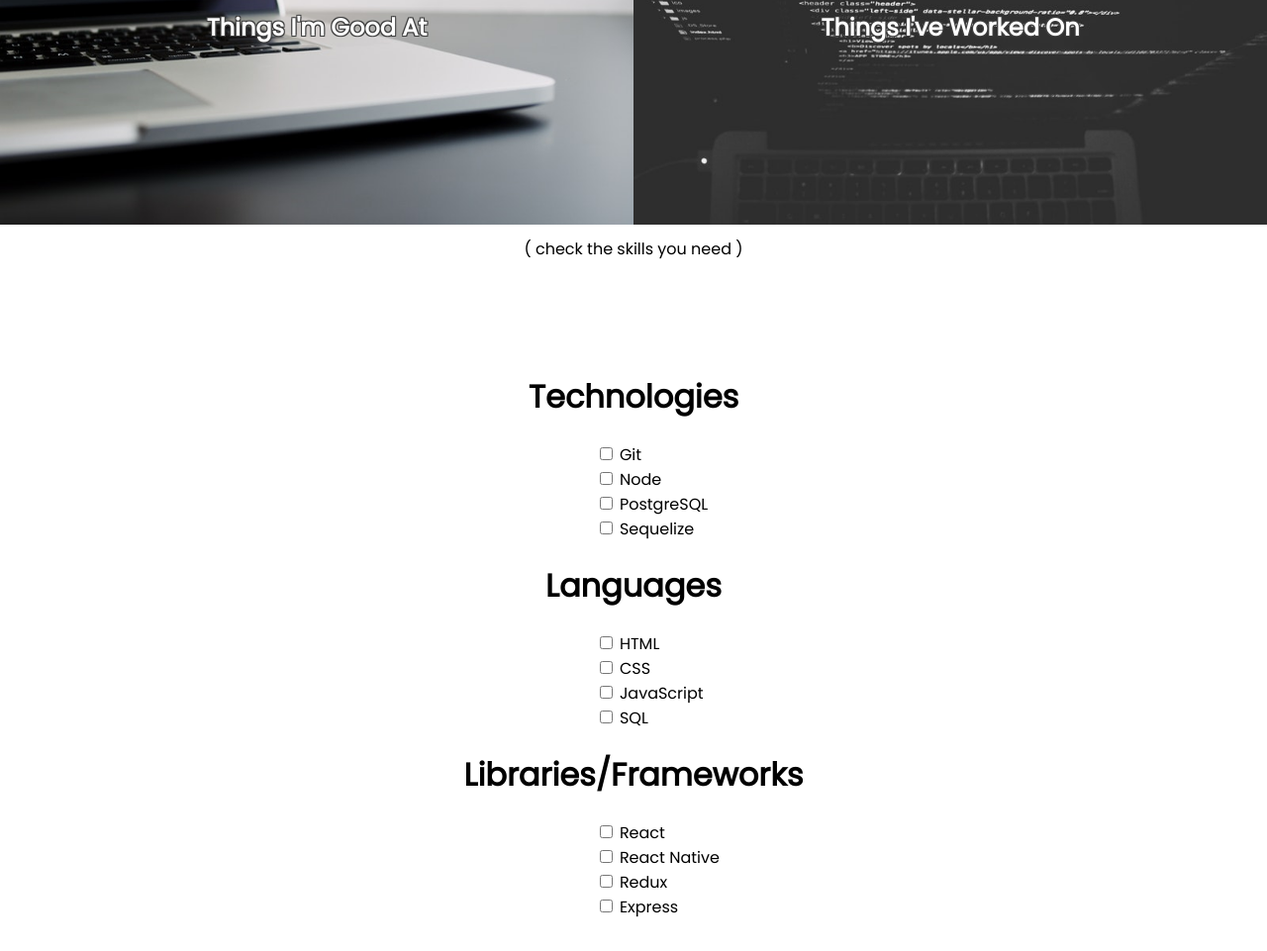
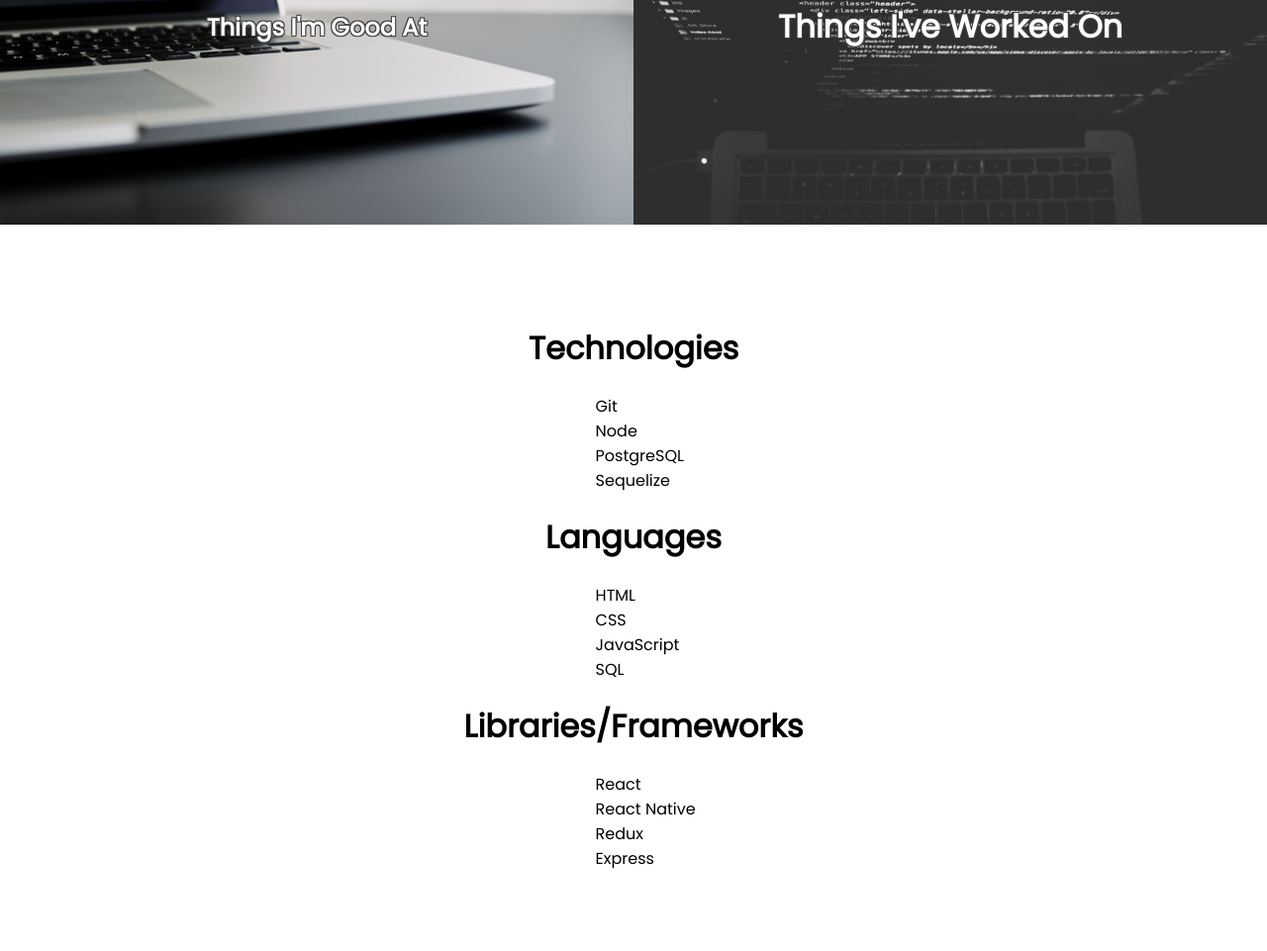
Before and after one commit to devondacoda/portfolio, a plain HTML site: page index.html in a window 1280 px wide. Shown: the part 573-1534 px from the top of the page at 99% size. Drawn offline with Linux system fonts and the light colour scheme.

Commit message:
optimize animation, remove checkboxes

```diff
--- a/css/animation.css
+++ b/css/animation.css
@@ -2,6 +2,7 @@
   animation-name: spin;
   animation: spin 4s infinite linear;
   animation-play-state:paused;
+  will-change: transform;
 }
 
 .nav-style-block:hover {
--- a/css/style.css
+++ b/css/style.css
@@ -5,7 +5,7 @@
   align-items: center;
   height: 50vh;
   /* background: rgb(147,151,152); */
-  color: rgba(147,151,152, 0.8);
+  /* color: rgba(147,151,152, 0.8); */
   color: white;
 }
 
--- a/index.html
+++ b/index.html
@@ -23,30 +23,30 @@
         <h2>Things I'm Good At</h2>
       </a>
       <a href="#projects" class="hero-projects image">
-        <h2>Things I've Worked On</h2>
+        <h1>Things I've Worked On</h1>
       </a>
     </div>
 
     <div id="skills" class="section">
-      <p>( check the skills you need )</p>
+      <!-- <p>( check the skills you need )</p> -->
       <div class="section-content">
         <div class="technologies">
           <h1>Technologies</h1>
           <div class="checkboxes">
             <div>
-              <input type="checkbox" value="Git" name="git"> <!-- Git -->
+              <!-- <input type="checkbox" value="Git" name="git"> Git   -->
               <label for="git">Git</label>
             </div>
             <div>
-              <input type="checkbox" value="Node" name="node"> <!-- Node -->
+              <!-- <input type="checkbox" value="Node" name="node"> Node   -->
               <label for="node">Node</label>
             </div>
             <div>
-              <input type="checkbox" value="PostgresQL" name="postgresql">
+              <!-- <input type="checkbox" value="PostgresQL" name="postgresql"> -->
               <label for="postgresql">PostgreSQL</label>
             </div>
             <div>
-              <input type="checkbox" value="Sequlize" name="sequelize">
+              <!-- <input type="checkbox" value="Sequlize" name="sequelize"> -->
               <label for="sequelize">Sequelize</label>
             </div>
           </div>
@@ -56,19 +56,19 @@
           <h1>Languages</h1>
           <div class="checkboxes">
             <div>
-              <input type="checkbox" value="HTML" name="html">
+              <!-- <input type="checkbox" value="HTML" name="html"> -->
               <label for="html">HTML</label>
             </div>
             <div>
-              <input type="checkbox" value="CSS" name="css">
+              <!-- <input type="checkbox" value="CSS" name="css"> -->
               <label for="css">CSS</label>
             </div>
             <div>
-              <input type="checkbox" value="JavaScript" name="javascript">
+              <!-- <input type="checkbox" value="JavaScript" name="javascript"> -->
               <label for="javascript">JavaScript</label>
             </div>
             <div>
-              <input type="checkbox" value="SQL" name="css">
+              <!-- <input type="checkbox" value="SQL" name="css"> -->
               <label for="sql">SQL</label>
             </div>
           </div>
@@ -78,19 +78,19 @@
           <h1>Libraries/Frameworks</h1>
           <div class="checkboxes">
             <div>
-              <input type="checkbox" value="React" name="react">
+              <!-- <input type="checkbox" value="React" name="react"> -->
               <label for="react">React</label>
             </div>
             <div>
-              <input type="checkbox" value="React Native" name="react-native">
+              <!-- <input type="checkbox" value="React Native" name="react-native"> -->
               <label for="react-native">React Native</label>
             </div>
             <div>
-              <input type="checkbox" value="Redux" name="redux">
+              <!-- <input type="checkbox" value="Redux" name="redux"> -->
               <label for="redux">Redux</label>
             </div>
             <div>
-              <input type="checkbox" value="Express" name="express">
+              <!-- <input type="checkbox" value="Express" name="express"> -->
               <label for="express">Express</label>
             </div>
           </div>
```
